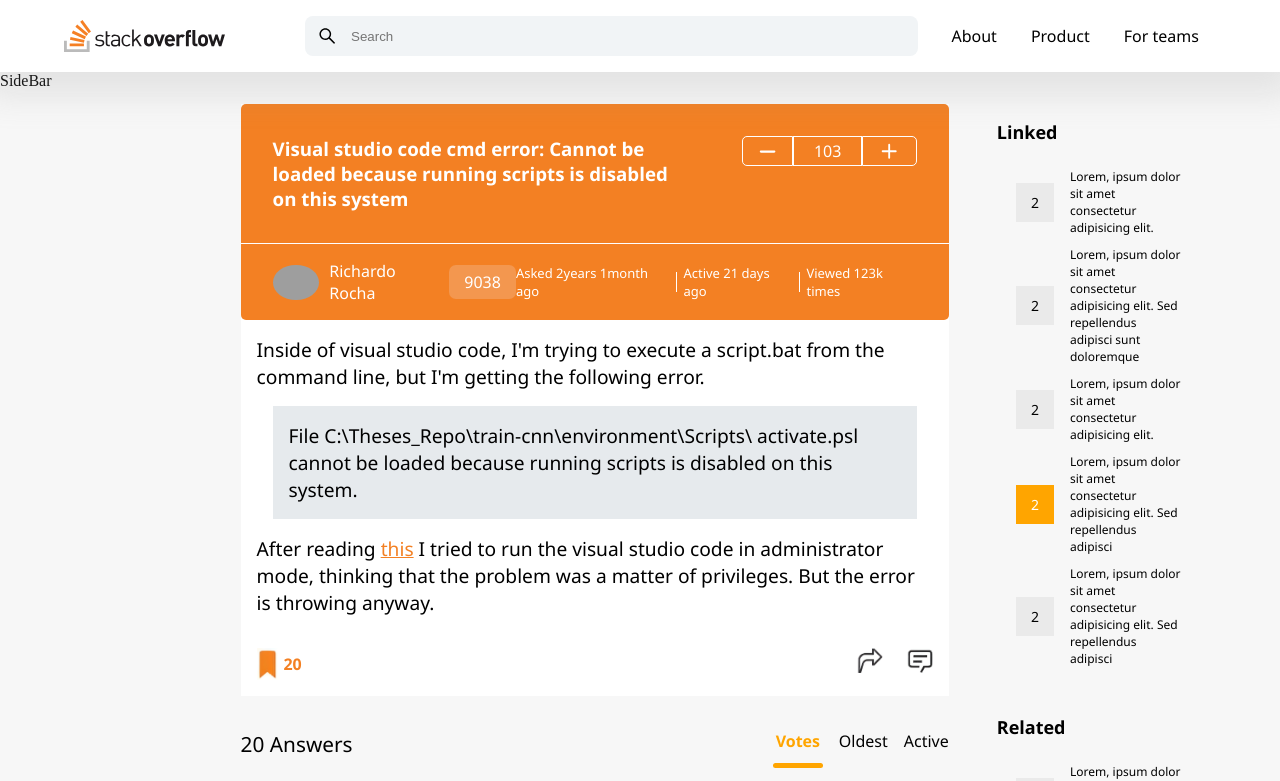
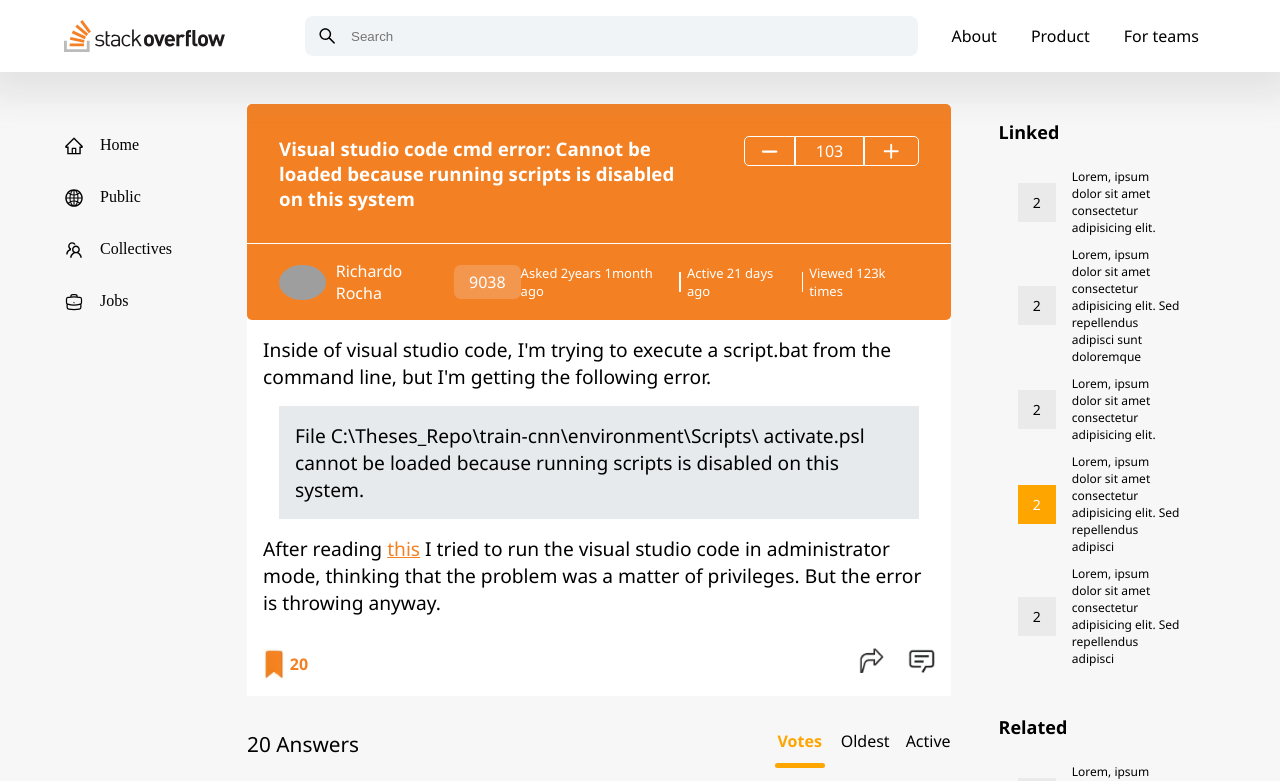
Before and after one commit to abhishekdasz/StackoverflowClone, a React (Create React App) app: page / in a window 1280 px wide. Shown: the top 781 px of the page. Built offline with nearby package versions, Linux system fonts and the light colour scheme; grey boxes are pictures that could not be loaded.

Commit message:
created leftSideBar

```diff
--- a/package.json
+++ b/package.json
@@ -9,6 +9,7 @@
     "react": "^18.2.0",
     "react-dom": "^18.2.0",
     "react-icons": "^5.0.1",
+    "react-router-dom": "^6.21.2",
     "react-scripts": "5.0.1",
     "sass": "^1.69.7",
     "web-vitals": "^2.1.4"
--- /dev/null
+++ b/src/components/Lefside/LeftSideBar.jsx
@@ -0,0 +1,22 @@
+import React from 'react'
+import { AiOutlineHome, AiOutlineGlobal, AiOutlineTeam, AiOutlineDown, AiOutlineUp } from "react-icons/ai";
+import { HiOutlineBriefcase } from "react-icons/hi2";
+import './LeftSideBar.scss'
+
+
+const LeftSideBar = () => {
+  return (
+    <div className='leftSidebar-section'>
+      <div className="leftSidebar-container">
+        <div className="left-navbar">
+          <a href="/"> <AiOutlineHome size={20} /> <p> Home </p> </a>
+          <a href="/"> <AiOutlineGlobal size={20} /> <p> Public </p> </a>
+          <a href="/"> <AiOutlineTeam size={20} /> <p> Collectives </p> </a>
+          <a href="/"> <HiOutlineBriefcase size={20} /> <p> Jobs </p> </a>
+        </div>
+      </div>
+    </div>
+  )
+}
+
+export default LeftSideBar
--- /dev/null
+++ b/src/components/Lefside/LeftSideBar.scss
@@ -0,0 +1,19 @@
+.leftSidebar-section
+{
+    .leftSidebar-container
+    {
+        .left-navbar
+        {
+            display: flex;
+            flex-direction: column;
+            gap: 2rem;
+            a
+            {
+                display: flex;
+                gap: 1rem;
+                color: black;
+                text-decoration: none;
+            }
+        }
+    }
+}
--- a/src/components/Lefside/SideBar.jsx
+++ /dev/null
@@ -1,11 +0,0 @@
-import React from 'react'
-
-const SideBar = () => {
-  return (
-    <div className='sidebar'>
-        SideBar
-    </div>
-  )
-}
-
-export default SideBar
--- a/src/components/MiddleSection/HeroSection.jsx
+++ b/src/components/MiddleSection/HeroSection.jsx
@@ -1,14 +1,14 @@
 import React from 'react'
 import Questions from './Questions/Questions'
 import Answers from './Answers/Answers'
-import SideBar from '../Lefside/SideBar'
+import LeftSideBar from '../Lefside/LeftSideBar'
 import Rightside from '../Righside/Rightside'
 
 const HeroSection = () => {
   return (
     <div className='hero-section'>
       <div className="left-sidebar">
-        <SideBar/>
+        <LeftSideBar/>
       </div>
       <div className="quest-ans">
         <Questions/>
--- a/src/index.css
+++ b/src/index.css
@@ -14,6 +14,7 @@
 .left-sidebar
 {
   width: 17%;
+  padding: 4rem 0 4rem 4rem;
 }
 .right-sidebar
 {
```
Also changed, not shown: 1 other file (tests, documents, lock files or other folders).
